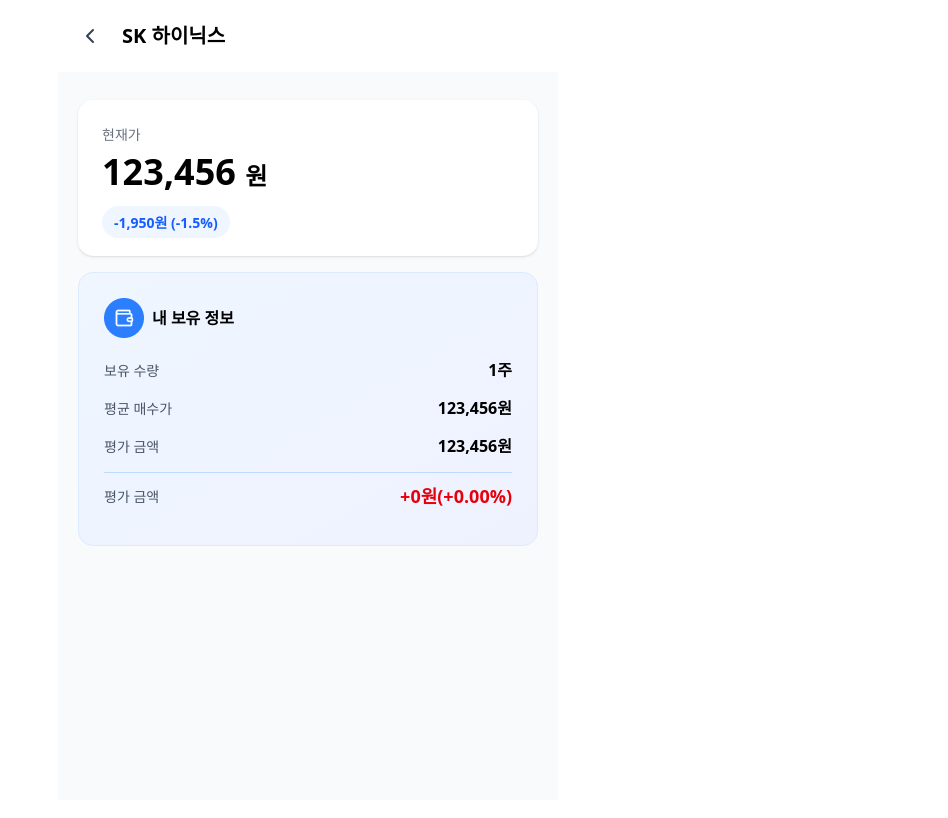
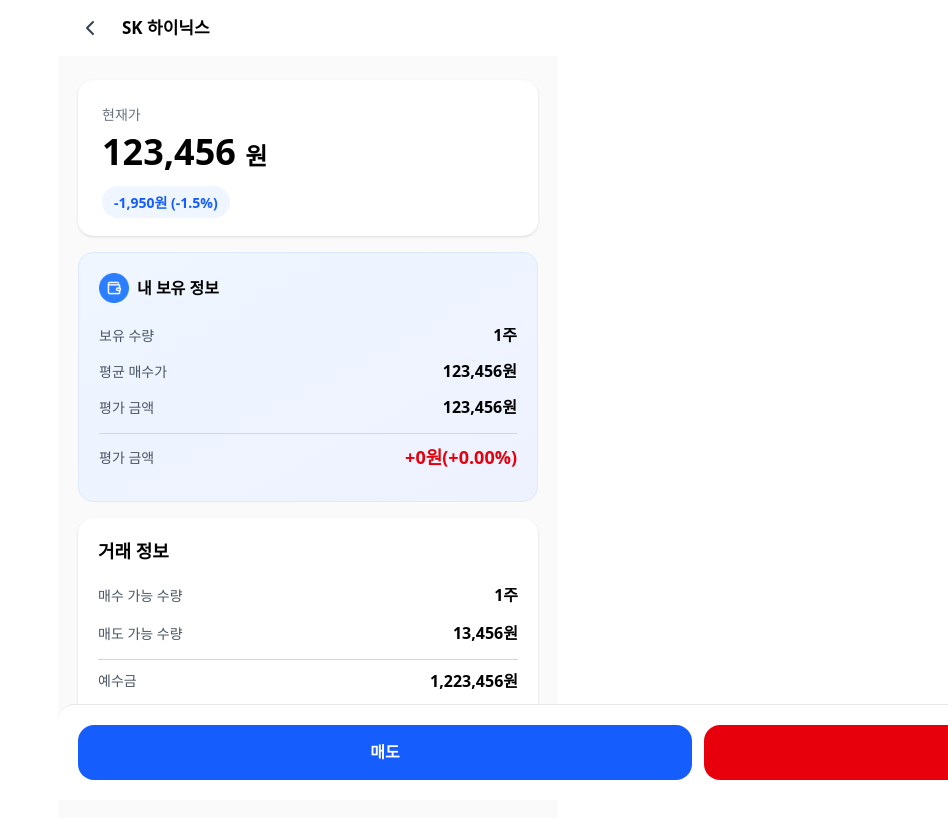
Before and after one commit to m-Vest/Client, a React (Vite) app: page /order in a window 1280 px wide. Shown: the top 818 px of the page, without its empty margins (332-1280 px from the left). Built offline with nearby package versions, Linux system fonts and the light colour scheme; no server answers; a web font is replaced by a local one.

Commit message:
feat: 거래 정보

```diff
--- a/src/pages/order/Order.tsx
+++ b/src/pages/order/Order.tsx
@@ -2,20 +2,20 @@ import OrderHeader from "./components/OrderHeader";
 import walletImg from '/icons/order/wallet.png'
 const Order = () =>{
     return (
-        <div className="relative w-full h-full flex flex-col gap-[2.4rem] justify-between bg-[#F9FAFB]">
+        <div className="relative w-full h-full flex flex-col gap-[2.4rem] justify-between bg-[#fafafa]">
             <OrderHeader />
-            <div className="relative pt-[10rem] px-[2rem] flex flex-col gap-[1.6rem]">
+            <div className="relative pt-[8rem] px-[2rem] pb-[11rem] flex flex-col gap-[1.6rem] bg-[#fafafa]">
                 <div className="rounded-3xl bg-white shadow-sm p-[2.4rem]">
                      <h1 className="text-[#6A7282] text-[1.4rem] font-normal">현재가</h1>
                      <p className=" mb-[1.2rem] text-[3.6rem] font-bold">123,456 <span className="text-[2.4rem]">원</span></p>
                      <span className="py-[0.65rem] text-[1.4rem] font-semibold bg-[#EFF6FF] text-[#155DFC] px-[1.2rem] rounded-full">-1,950원 (-1.5%)</span>
                 </div>
-                 <div className="rounded-3xl p-[2.5rem] flex flex-col border border-[#DBEAFE] bg-gradient-to-br from-[#EFF6FF] to-[#EEF2FF]">
+                 <div className="rounded-3xl p-[2rem] flex flex-col border border-[#DBEAFE] bg-gradient-to-br from-[#EFF6FF] to-[#EEF2FF]">
                     <div className="flex flex-row gap-[0.8rem] items-center justify-start mb-[2rem]">
-                        <img src={walletImg} className="w-auto h-[4rem]"/>
+                        <img src={walletImg} className="w-auto h-[3rem]"/>
                         <p className="text-[1.6rem] font-bold">내 보유 정보</p>
                     </div>
-                    <div className="flex flex-col gap-[1.4rem] border-b border-b-[#BEDBFF] pb-[1.4rem]">
+                    <div className="flex flex-col gap-[1.2rem] border-b border-b-[#BEDBFF] pb-[1.4rem]">
                         <div className="flex flex-row justify-between w-full items-center">
                             <span className="text-[#4A5565] text-[1.4rem] font-normal">보유 수량</span>
                             <span className="text-black text-[1.6rem] font-bold">1주</span>
@@ -34,8 +34,28 @@ const Order = () =>{
                         <span className="text-[#E7000B] text-[1.8rem] font-bold">+0원(+0.00%)</span>
                     </div>
                 </div>
+                <div className="p-[2rem] rounded-3xl bg-white shadow-sm">
+                    <h1 className="text-[1.8rem] font-bold">거래 정보</h1>
+                    <div className="flex flex-col gap-[1.4rem] mt-[1.8rem] border-b border-b-[#d6d6d6] pb-[1.4rem]">
+                        <div className="flex flex-row justify-between w-full items-center">
+                            <span className="text-[#4A5565] text-[1.4rem] font-normal">매수 가능 수량</span>
+                            <span className="text-black text-[1.6rem] font-bold">1주</span>
+                        </div>
+                        <div className="flex flex-row justify-between w-full items-center">
+                            <span className="text-[#4A5565] text-[1.4rem] font-normal">매도 가능 수량</span>
+                            <span className="text-black text-[1.6rem] font-bold">13,456원</span>
+                        </div>
+                    </div>
+                    <div className="py-[0.85rem] flex flex-row justify-between w-full items-center">
+                        <span className="text-[#4A5565] text-[1.4rem] font-normal">예수금</span>
+                        <span className="text-black text-[1.6rem] font-bold">1,223,456원</span>
+                    </div>
+                </div>
             </div>
-
+            <div className="flex flex-row gap-[1.2rem] p-[2rem] bg-white w-full fixed bottom-0 z-10 rounded-t-[16px] border-t border-t-[#E5E7EB]">
+                <button className="py-[1.57rem] w-full bg-[#155DFC] text-white rounded-[16px] text-[1.6rem] font-bold">매도</button>
+                <button className="py-[1.57rem] w-full bg-[#E7000B] text-white rounded-[16px] text-[1.6rem] font-bold">매수</button>
+            </div>
         </div>
     )
 }
--- a/src/pages/order/components/OrderHeader.tsx
+++ b/src/pages/order/components/OrderHeader.tsx
@@ -1,9 +1,9 @@
 import BackIcon from '/icons/order/back.svg'
 const OrderHeader = () =>{
     return (
-        <div className="absolute top-0 left-0 w-full bg-white px-[1.2rem] py-[1.6rem] flex flex-row justify-start gap-[1.2rem] items-center">
+        <div className="absolute z-10 top-0 left-0 w-full bg-white px-[1.2rem] py-[0.8rem] flex flex-row justify-start gap-[1.2rem] items-center">
             <img src={BackIcon} className="w-[4rem] h-[4rem]"/>
-            <span className='text-[2rem] font-bold'>SK 하이닉스</span>
+            <span className='text-[1.7rem] font-bold'>SK 하이닉스</span>
         </div>
     )
 }
```
